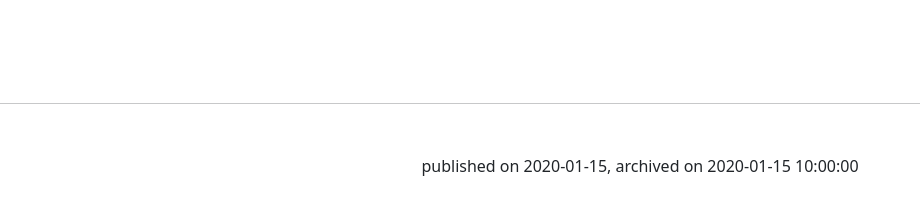
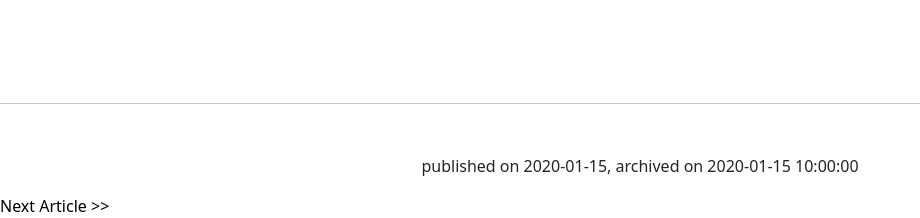
Before and after one commit to jgage930/news-aggregator, a Flask app: page /article/1 in a window 1280 px wide. Shown: the part 607-825 px from the top of the page, without its empty margins (0-920 px from the left). Before the commit the page ends 783 px from the top, so only its background shows below. Run offline with Flask 2, Linux system fonts and the light colour scheme; tables that the repository leaves empty hold one stand-in row (values such as "Sample post"); grey boxes marked "Sample" are stand-in pictures; some libraries are stand-ins or nearby versions.

Commit message:
button-working

```diff
--- a/app.py
+++ b/app.py
@@ -50,7 +50,9 @@ def index():
 def article_view(article_id):
 	article = Article.query.filter_by(id=article_id).one()
 
-	return render_template('article_view.html', article=article)
+	next_article_id = article_id + 1
+
+	return render_template('article_view.html', article=article, next_article_id=next_article_id)
 
 @app.route('/cnn')
 def cnn_landing_page():
--- a/templates/article_view.html
+++ b/templates/article_view.html
@@ -15,4 +15,7 @@
 	</div>
 	<hr id="bottom-break">
 	<p id="article-dates">published on {{ article.published_date }}, archived on {{ article.archive_date }}</p>
+	<div id="next-article-container">
+		<a href="{{ url_for('article_view', article_id=next_article_id) }}"> Next Article >></a>
+	</div>
 {% endblock %}
```
